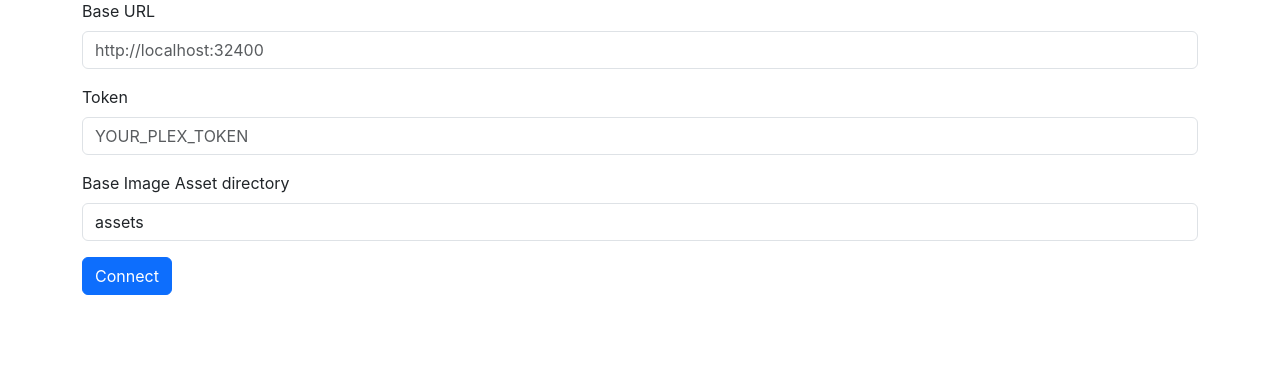
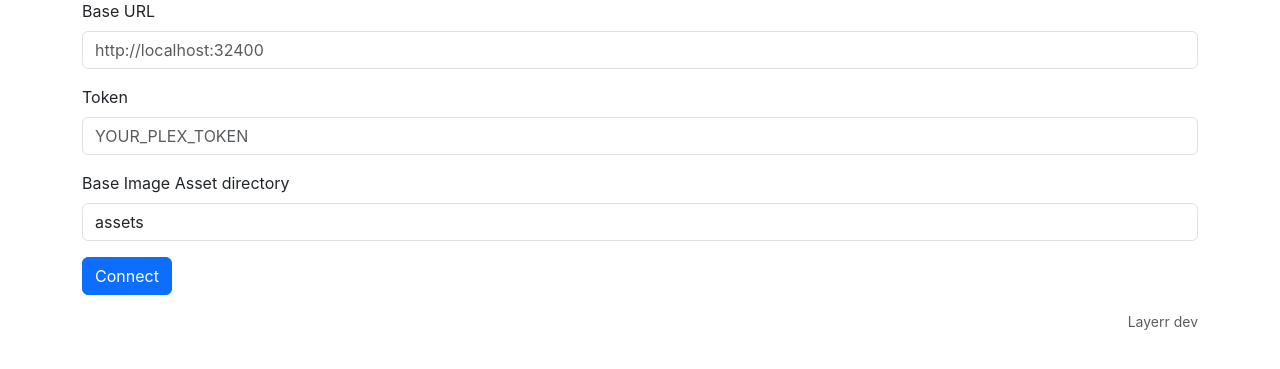
Before and after one commit to Minimaxpower/ArtLayerr, a Flask app: page / in a window 1280 px wide. Shown: the part 127-496 px from the top of the page. Run offline with Flask 3, Linux system fonts and the light colour scheme; some libraries are stand-ins or nearby versions.

Commit message:
Show app version in the footer

```diff
--- a/app.py
+++ b/app.py
@@ -25,6 +25,14 @@ from plexapi.server import PlexServer
 
 app = Flask(__name__)
 app.secret_key = os.environ.get("SECRET_KEY") or os.urandom(24)
+
+APP_VERSION = os.environ.get("APP_VERSION", "dev")
+
+
+@app.context_processor
+def inject_version():
+    return {"app_version": APP_VERSION}
+
 
 # module‑level alphabet list so we only build it once
 ALPHABET = list(string.ascii_uppercase)
--- a/templates/base.html
+++ b/templates/base.html
@@ -223,5 +223,8 @@
       {% endwith %}
       {% block content %}{% endblock %}
     </div>
+    <footer class="container text-end small text-muted py-3">
+      <a href="https://github.com/Minimaxpower/layerr/releases" class="text-muted text-decoration-none" target="_blank" rel="noopener">Layerr {{ app_version }}</a>
+    </footer>
   </body>
 </html>
```
Also changed, not shown: .github/workflows/docker.yml, README.md, images/libraries-dashboard.jpg (added), images/libraries-dashboard.png (deleted), 1 other file.
